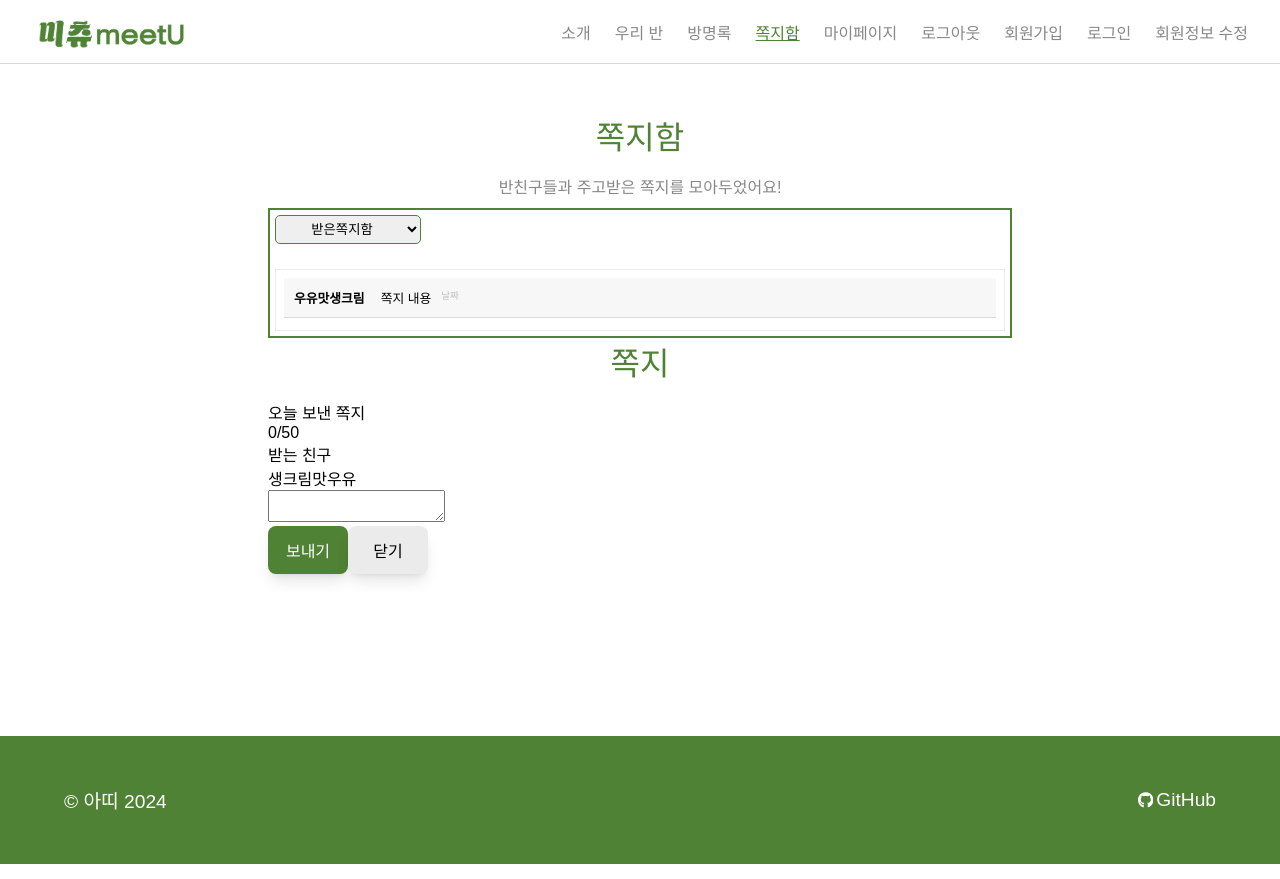
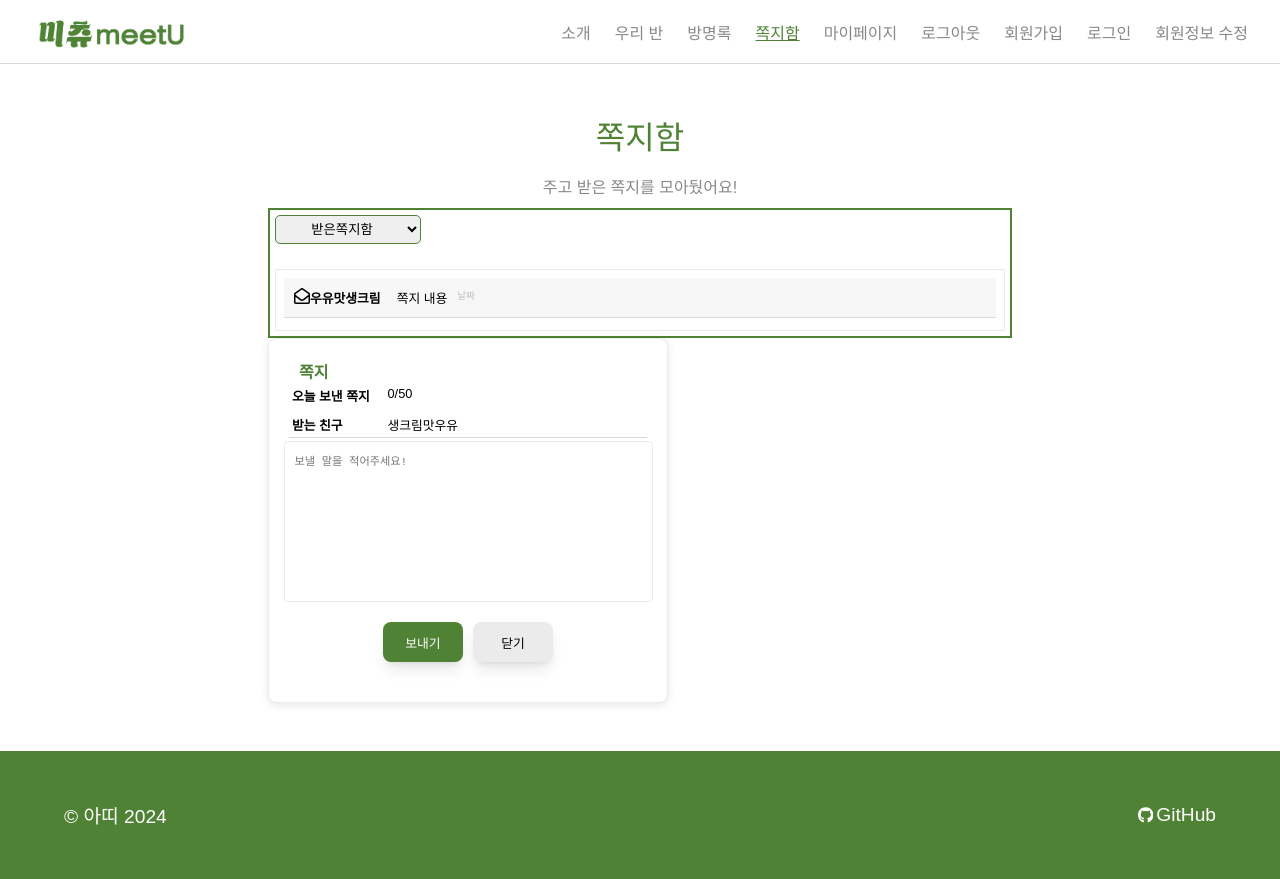
Before and after one commit to haebinPark/meetU, a React (Create React App) app in the folder Client/: page /note in a window 1280 px wide. Built offline with nearby package versions, Linux system fonts and the light colour scheme; a web font is replaced by a local one.

Commit message:
[FE]🎨Design: 쪽지 마크업 CSS 변경 #91

```diff
--- a/Client/src/components/Note/NoteMessageList.jsx
+++ b/Client/src/components/Note/NoteMessageList.jsx
@@ -1,5 +1,7 @@
-import { useState, useEffect } from "react";
+//import { useState, useEffect } from "react";
 import { styled } from "styled-components";
+import { ReactComponent as MsgIcon } from "../../assets/message.svg";
+import { ReactComponent as OpenMsgIcon } from "../../assets/openMsg.svg";
 
 // MessageList 스타일 //
 const MessageListContainer = styled.section`
@@ -62,10 +64,10 @@ const MessageSelect = styled.select`
   }
 `;
 
-// 아이콘 //
-// const MessageRead = ({ unread }) => {
-//   return unread ?  : ;
-// };
+//아이콘 컴포넌트 //
+const MessageRead = ({ unread }) => {
+  return unread ? <MsgIcon /> : <OpenMsgIcon />;
+};
 
 // 쪽지목록 //
 const MessageList = ({ type }) => {
@@ -79,6 +81,7 @@ const MessageList = ({ type }) => {
   return (
     <MessageListContainer>
       <MessageItem>
+        <MessageRead />
         <MsgNameStyle>우유맛생크림</MsgNameStyle>
         <MsgStyle>쪽지 내용</MsgStyle>
         <MsgDateStyle>날짜</MsgDateStyle>
--- a/Client/src/components/Note/NoteMessageModal.jsx
+++ b/Client/src/components/Note/NoteMessageModal.jsx
@@ -1,7 +1,80 @@
 import { useState } from "react";
+import { styled, css } from "styled-components";
 import Button from "../Common/Button.jsx";
-import PageTitle from "../../components/Common/PageTitle.jsx";
 
+const mobileStyle = css`
+  @media (max-width: 768px) {
+    width: 100%;
+    box-sizing: border-box;
+    padding: 10px;
+  }
+`;
+
+// 스타일 컴포넌트 //
+const MsgTitle = styled.h2`
+  font-weight: 700;
+  color: var(--brand-color);
+  margin-left: 10px;
+`;
+const MsgTextarea = styled.textarea`
+  font-size: 0.7rem;
+  display: flex;
+  justify-content: center;
+  align-items: center;
+  width: 369px;
+  height: 161px;
+  margin-bottom: 20px;
+  padding: 10px;
+  border-radius: 4px;
+  border: 1px solid var(--box-gray);
+  overflow: auto;
+  white-space: normal;
+  resize: none;
+  ${mobileStyle}
+`;
+const ModalContainer = styled.div`
+  background-color: white;
+  border-radius: 8px;
+  border: 1px solid var(--box-gray);
+  box-shadow: 0 2px 8px rgba(0, 0, 0, 0.1);
+  padding: 20px;
+  width: 400px;
+  ${mobileStyle}
+`;
+
+const MsgSection = styled.section`
+  margin-bottom: 20px;
+  display: flex;
+  justify-content: center;
+  align-items: center;
+`;
+
+const MsgDataList = styled.dl`
+  position: relative;
+  display: grid;
+  grid-template-columns: 1fr 3fr;
+  gap: 10px;
+  margin-bottom: 3px;
+  padding: 3px;
+  border-bottom: 1px solid var(--font-lightgray);
+  font-size: 0.8rem;
+
+  dt {
+    font-weight: bold;
+  }
+  @media (max-width: 768px) {
+    grid-template-columns: 1.5fr 2fr;
+  }
+`;
+
+const ButtonContainer = styled.div`
+  display: flex;
+  justify-content: center;
+  text-align: center;
+  gap: 10px;
+`;
+
+// 컴포넌트//
 const MessageModal = ({ isOpen, onClose, onSend }) => {
   const [message, setMessage] = useState("");
 
@@ -16,32 +89,39 @@ const MessageModal = ({ isOpen, onClose, onSend }) => {
     onClose();
   };
 
-  // if (!isOpen) return null;
-
+  //if (!isOpen) return null;
   return (
-    <div>
-      <PageTitle pageTitle="쪽지" />
+    <>
+      <ModalContainer>
+        <MsgTitle>쪽지</MsgTitle>
         <section>
-        <dl>
+          <MsgDataList>
             <dt>오늘 보낸 쪽지</dt>
-          <dd> 0/50</dd>
-        </dl>
-        <dl>
+            <dd>0/50</dd>
             <dt>받는 친구</dt>
-          <dd> 생크림맛우유 </dd>
-        </dl>
+            <dd>생크림맛우유</dd>
+          </MsgDataList>
         </section>
-      <section>
+        <MsgSection>
           <form onSubmit={handleSubmit}>
-          <textarea value={message} onChange={handleChange} />
-        </form>
-      </section>
-
-      <Button type="submit">보내기</Button>
-      <Button variant="lightbtn" onClick={onClose}>
+            <MsgTextarea
+              placeholder="보낼 말을 적어주세요!"
+              value={message}
+              onChange={handleChange}
+            />
+            <ButtonContainer>
+              <Button size="sm" type="submit">
+                보내기
+              </Button>
+              <Button size="sm" variant="lightbtn" onClick={onClose}>
                 닫기
               </Button>
-    </div>
+            </ButtonContainer>
+          </form>
+        </MsgSection>
+      </ModalContainer>
+    </>
   );
 };
+
 export default MessageModal;
--- a/Client/src/pages/Note/Note.jsx
+++ b/Client/src/pages/Note/Note.jsx
@@ -7,9 +7,7 @@ function Note() {
     <>
       <div style={{ textAlign: "center" }}>
         <PageTitle pageTitle="쪽지함" />
-        <PageDescription>
-          반친구들과 주고받은 쪽지를 모아두었어요!
-        </PageDescription>
+        <PageDescription>주고 받은 쪽지를 모아뒀어요!</PageDescription>
       </div>
 
       <MessageBox />
```
Lines whose indentation alone changed are shown as unchanged.
